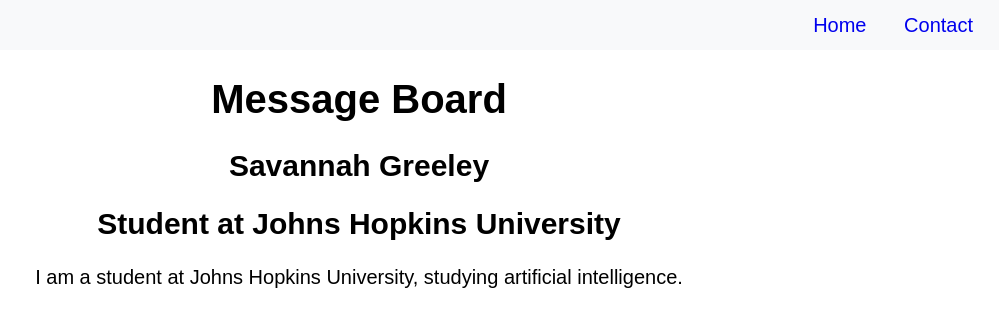
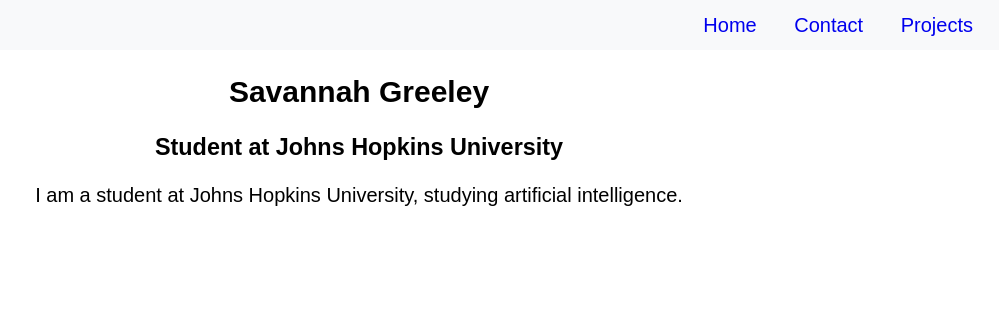
Before and after one commit to crackmonke/jhu_software_concepts, a Python web app: template Module 1/personal website/board/templates/pages/home.html in a window 1280 px wide. Shown: the top 327 px of the page, without its empty margins (281-1280 px from the left). Run offline with Jinja, Linux system fonts and the light colour scheme; the template is opened without the code that fills it, so the values that code supplies are empty.

Commit message:
adding projects

```diff
--- a/Module 1/personal website/board/pages.py
+++ b/Module 1/personal website/board/pages.py
@@ -9,3 +9,7 @@ def home():
 @bp.route("/contact")
 def contact():
     return render_template("pages/contact.html")
+
+@bp.route("/projects")
+def projects():
+    return render_template("pages/projects.html")
--- a/Module 1/personal website/board/templates/_navigation.html
+++ b/Module 1/personal website/board/templates/_navigation.html
@@ -2,5 +2,6 @@
   <ul>
     <li><a href="{{ url_for('pages.home') }}">Home</a></li>
     <li><a href="{{ url_for('pages.contact') }}">Contact</a></li>
+    <li><a href="{{ url_for('pages.projects') }}">Projects</a></li>
   </ul>
 </nav>
--- a/Module 1/personal website/board/templates/base.html
+++ b/Module 1/personal website/board/templates/base.html
@@ -2,11 +2,10 @@
 <html lang="en">
 <head>
   {% include("_navigation.html") %}
-  <title>Message Board - {% block title %}{% endblock title %}</title>
+  <title>{% block title %}{% endblock title %}</title>
   <link rel="stylesheet" href="{{ url_for('static', filename='styles.css') }}">
 </head>
 <body>
-<h1>Message Board</h1>
 
 <section>
   <header>
--- a/Module 1/personal website/board/templates/pages/home.html
+++ b/Module 1/personal website/board/templates/pages/home.html
@@ -5,7 +5,7 @@
 {% endblock header %}
 
 {% block content %}
-  <h2>Student at Johns Hopkins University</h2>
+  <h3>Student at Johns Hopkins University</h3>
   <p>
     I am a student at Johns Hopkins University, studying artificial intelligence.
   </p>
```
Also changed, not shown: Module 1/personal website/board/templates/pages/projects.html (added, +8 -0 lines).
